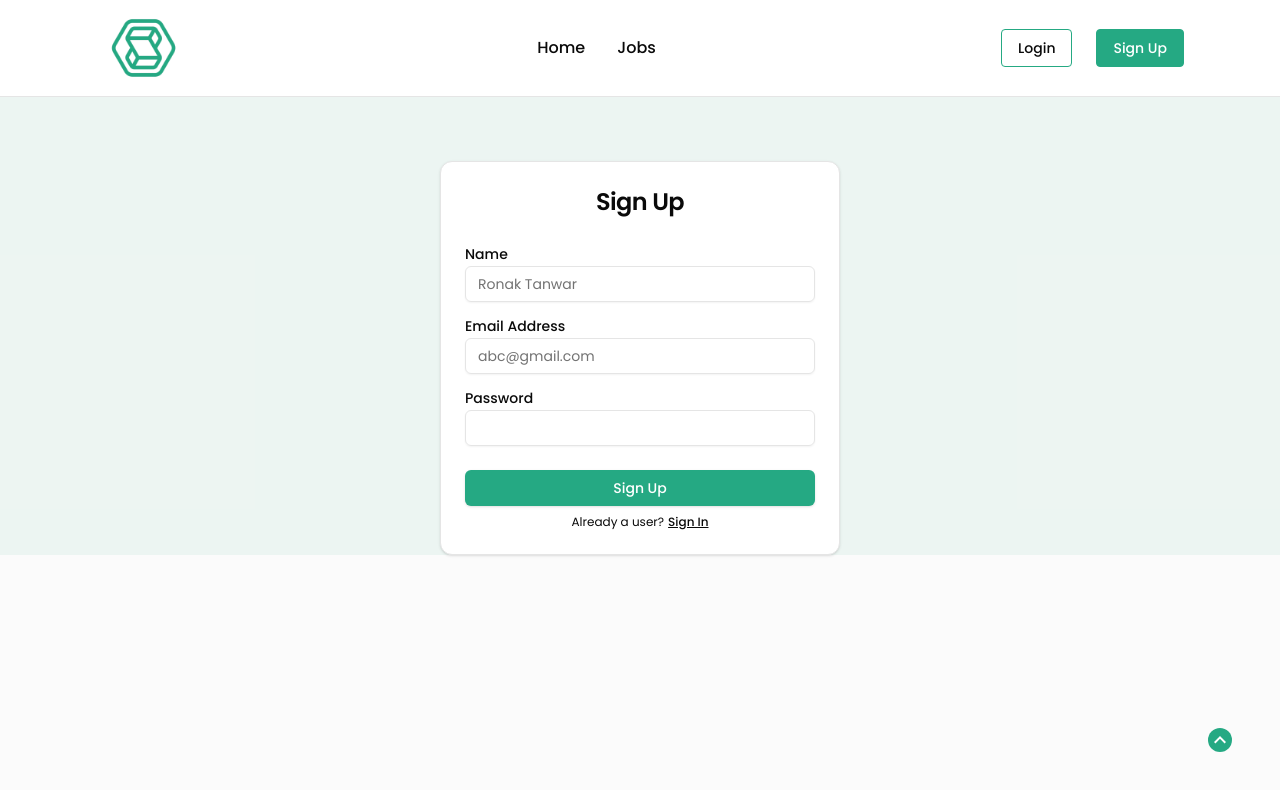
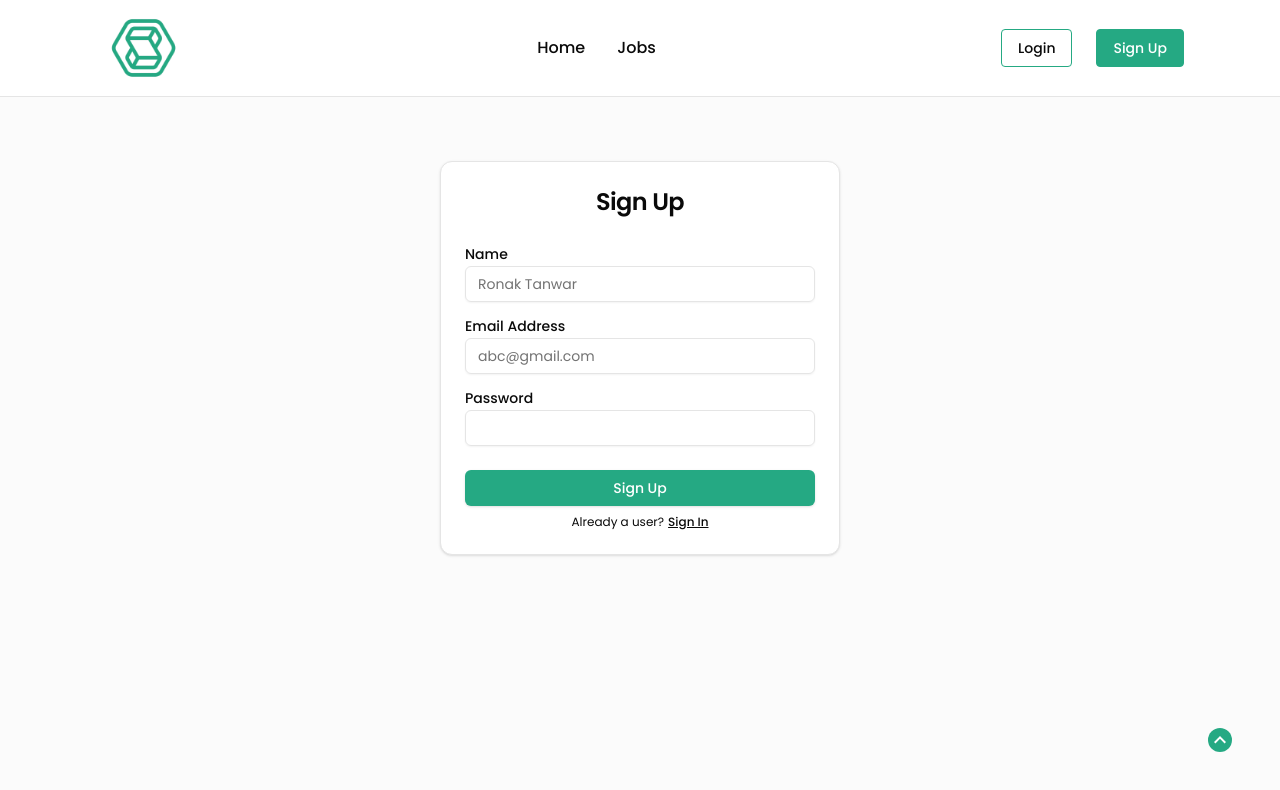
Before and after one commit to devronaktanwar/stacklearning-fe, a React (Vite) app: page /signup in a window 1280 px wide. Shown: the top 790 px of the page. Built offline with nearby package versions, Linux system fonts and the light colour scheme.

Commit message:
Update Signup.tsx

```diff
--- a/src/components/Signup.tsx
+++ b/src/components/Signup.tsx
@@ -110,7 +110,7 @@ const Signup = () => {
   };
 
   return (
-    <div className="pt-16 bg-[#0596680f]">
+    <div className="pt-16">
       <Toaster position="bottom-center" />
       {currentStep === 1 && (
         <Card className="w-[90%] sm:w-[400px] m-auto">
```
